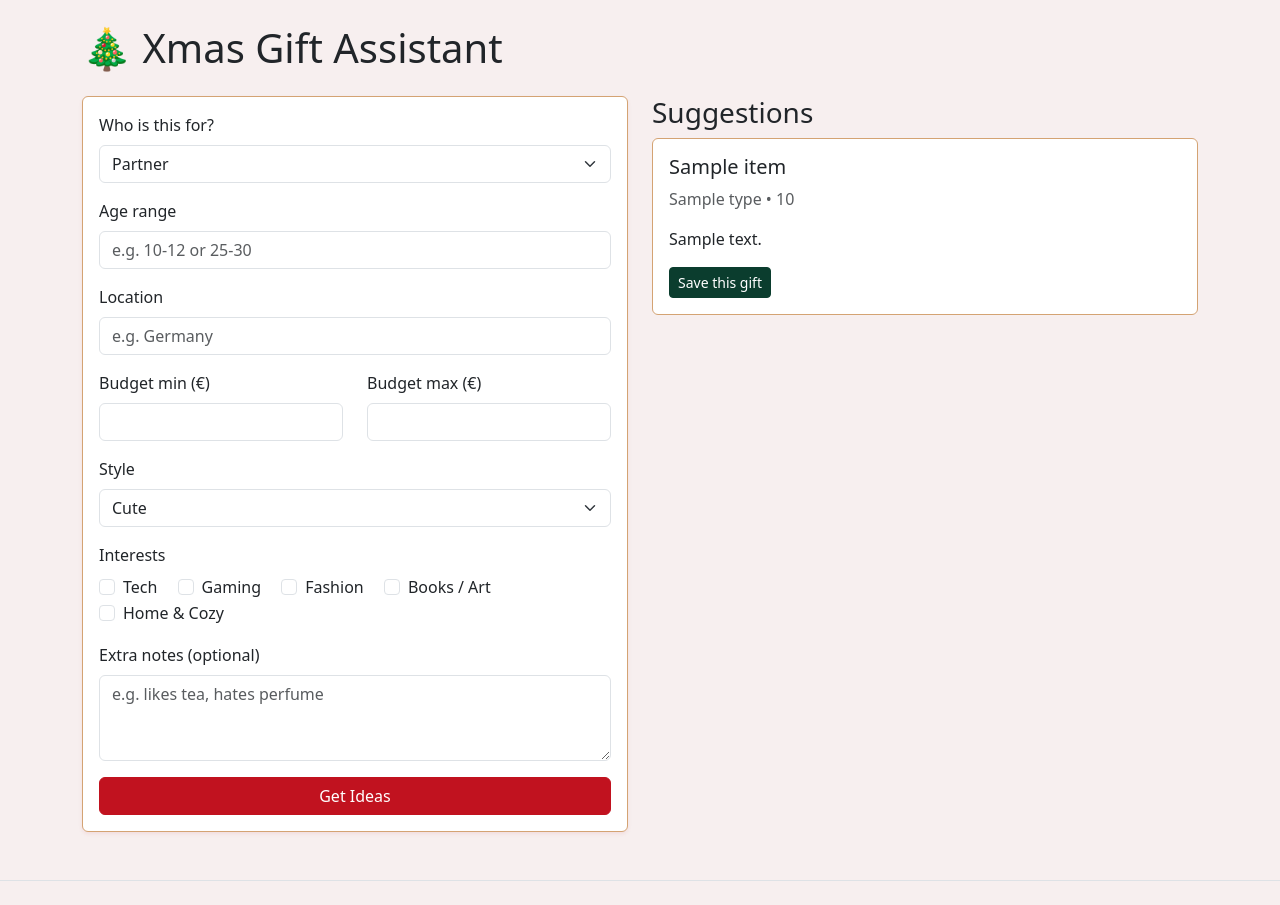
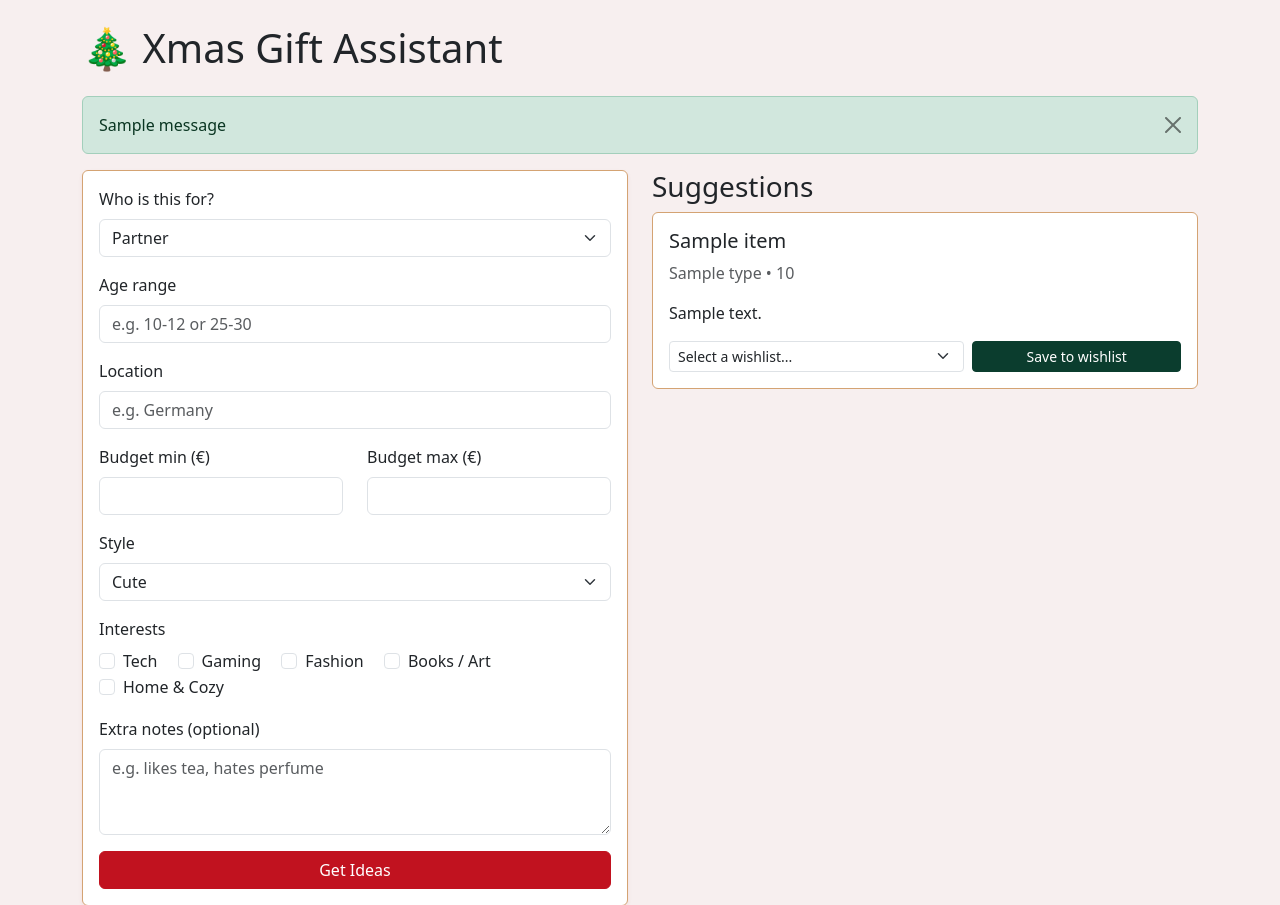
Before and after one commit to kakilian/xmasTracker, a Django app: template giftassistant/templates/giftassistant/assistant.html in a window 1280 px wide. Shown: the part 68-973 px from the top of the page. Run offline with Django 5.2, Linux system fonts and the light colour scheme; a user stored in the database is signed in; data comes from the database, SQL or seed files in the repository; both versions use the stored data as it was after the commit; tables that the repository leaves empty hold one stand-in row (values such as "Sample post"); the template is opened without the code that fills it: values that come from a table or form of the project are taken from there, most other values are stand-ins (such as "Sample title", 1, 10 or a date in 2020); one stand-in notice (Sample message) is shown.

Commit message:
Add: gift assistant functionality with user wishlists and alert messages

```diff
--- a/giftassistant/templates/giftassistant/assistant.html
+++ b/giftassistant/templates/giftassistant/assistant.html
@@ -3,6 +3,15 @@
 {% block content %}
 <div class="container py-4">
     <h1 class="mb-4">🎄 Xmas Gift Assistant</h1>
+
+    {% if messages %}
+        {% for message in messages %}
+            <div class="alert alert-{{ message.tags }} alert-dismissible fade show" role="alert">
+                {{ message }}
+                <button type="button" class="btn-close" data-bs-dismiss="alert" aria-label="Close"></button>
+            </div>
+        {% endfor %}
+    {% endif %}
 
     <div class="row">
         <div class="col-md-6">
@@ -109,17 +118,33 @@
                             <p class="text-muted">{{ item.type }} • {{ item.priceRange }}</p>
                             <p>{{ item.description }}</p>
 
+                            {% if user.is_authenticated %}
                                 <form action="{% url 'save_gifts' %}" method="POST" class="mt-2">
                                     {% csrf_token %}
-                                <input type="hidden" name="recipient_name" value="{{ request.POST.recipient_role }}">
                                     <input type="hidden" name="title" value="{{ item.title }}">
                                     <input type="hidden" name="description" value="{{ item.description }}">
                                     <input type="hidden" name="priceRange" value="{{ item.priceRange }}">
                                     <input type="hidden" name="type" value="{{ item.type }}">
-                                <button type="submit" class="btn btn-success btn-sm">
-                                    Save this gift
+
+                                    <div class="row g-2">
+                                        <div class="col-md-7">
+                                            <select name="wishlist_id" class="form-select form-select-sm" required>
+                                                <option value="">Select a wishlist...</option>
+                                                {% for wishlist in wishlists %}
+                                                    <option value="{{ wishlist.id }}">{{ wishlist.title }}</option>
+                                                {% endfor %}
+                                            </select>
+                                        </div>
+                                        <div class="col-md-5">
+                                            <button type="submit" class="btn btn-success btn-sm w-100">
+                                                Save to wishlist
                                             </button>
+                                        </div>
+                                    </div>
                                 </form>
+                            {% else %}
+                                <p class="text-muted small mt-2">Log in to save suggestions to your wishlists</p>
+                            {% endif %}
                         </div>
                     </div>
                 {% endfor %}
```
Also changed, not shown: giftassistant/views.py (+31 -16 lines), db.sqlite3. Lines whose indentation alone changed are shown as unchanged.
